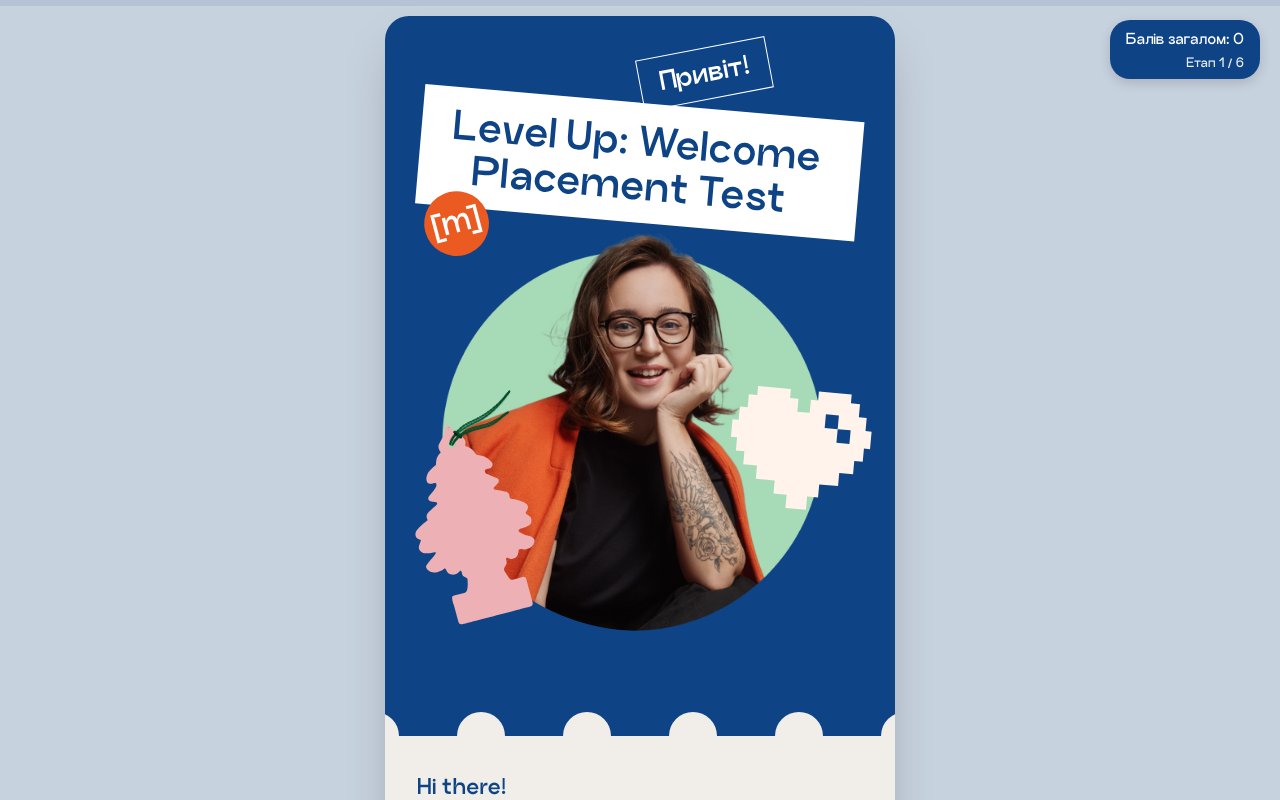
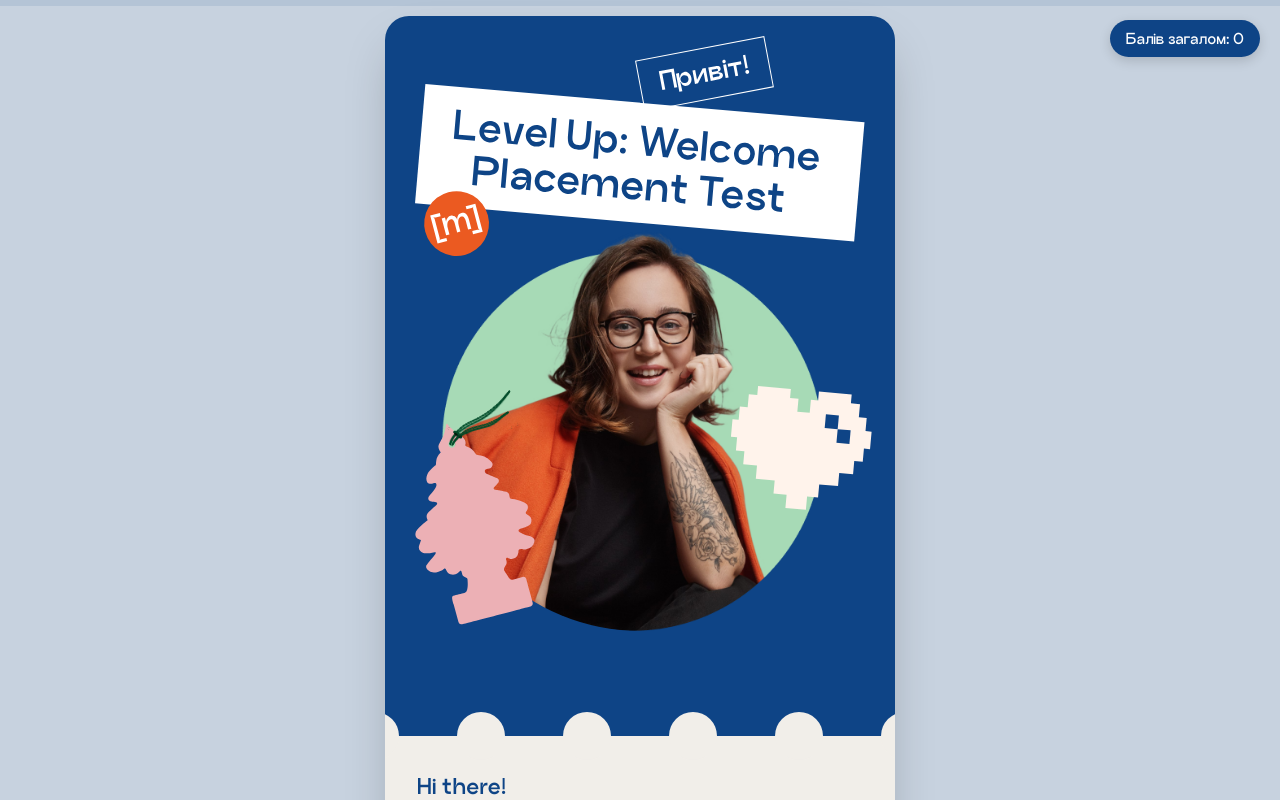
Before and after one commit to romchhh/movna-test, a Next.js app: page /placement_test_with_form in a window 1280 px wide. Shown: the top 800 px of the page. Built offline with nearby package versions, Linux system fonts and the light colour scheme.

Commit message:
some updates

```diff
--- a/components/QuizSection.tsx
+++ b/components/QuizSection.tsx
@@ -496,11 +496,6 @@
             ? runningTotalScore
             : confirmedScore}
         </span>
-        {!showAnswerFeedback || stepOutcome === 'pass' ? (
-          <span style={{ fontSize: '12px', opacity: 0.9 }}>
-            Етап {currentStepIndex + 1} / {placementSteps.length}
-          </span>
-        ) : null}
       </div>
 
       <style jsx global>{`
--- a/lib/placementQuizData.ts
+++ b/lib/placementQuizData.ts
@@ -40,18 +40,18 @@
   8: 'dress-handbag',
   9: 'shape-unfit',
   10: 'early-shower',
-  11: 'incorrect',
+  11: 'correct',
   12: 'incorrect',
   13: 'to-feed',
   14: 'was-was',
-  15: 'hadnt-would-have',
+  15: 'had-would-have',
   16: 'mind-ear',
   17: 'speak-up-message',
   18: 'insomniac-nap',
   19: 'live-up-mess',
   20: 'vary-cut',
   21: 'whilst',
-  22: 'probably-wont',
+  22: 'could-not',
   23: 'arranged',
   24: 'dont-you',
   25: 'both',
```
